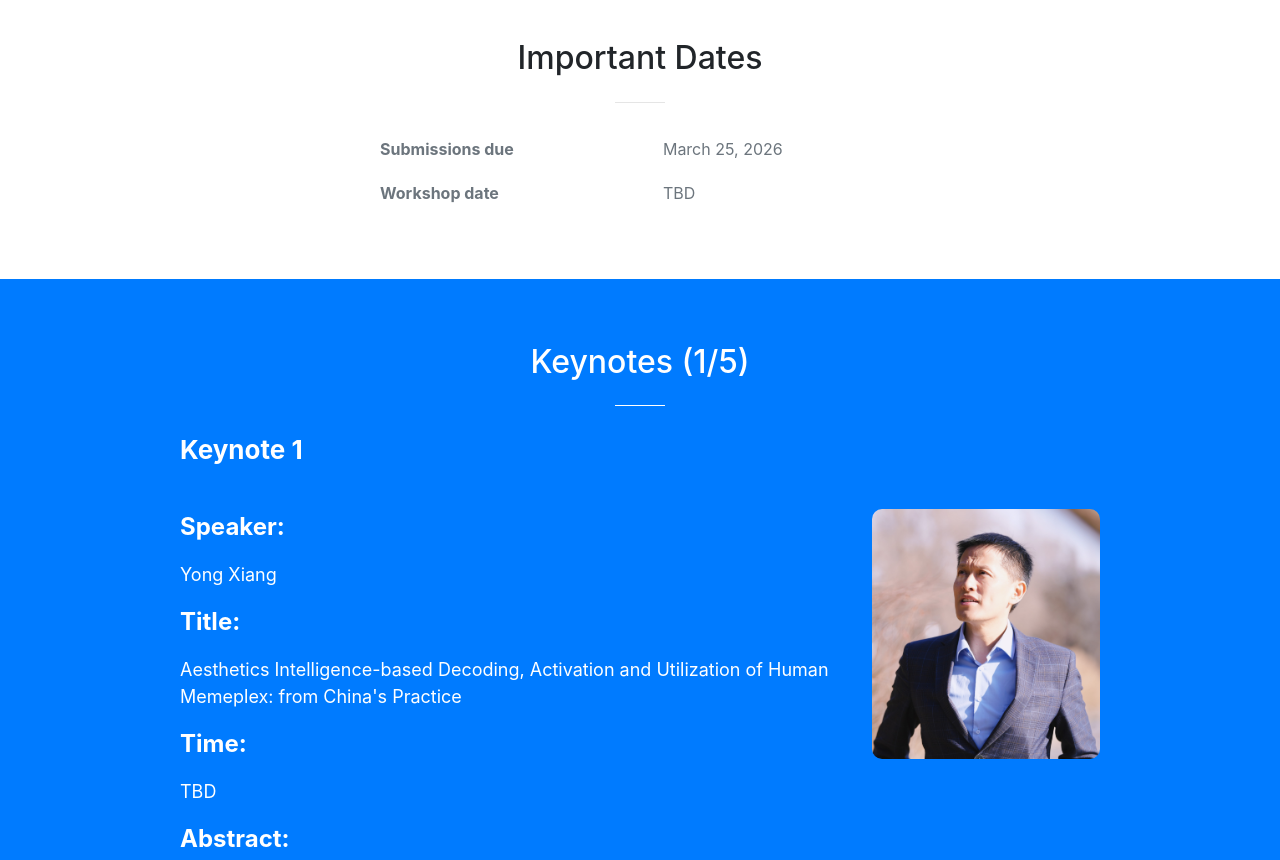
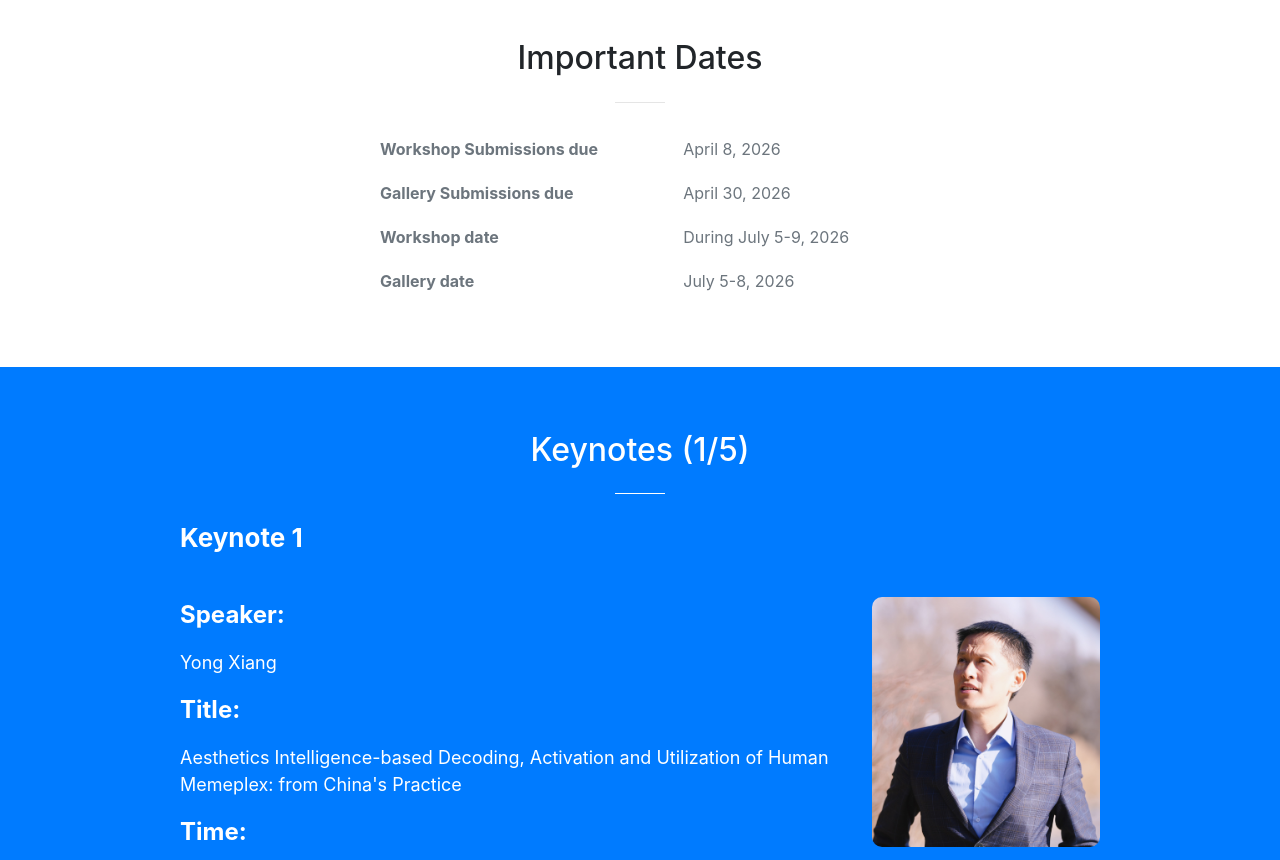
Before and after one commit to aiart2026/aiart2026.github.io, a website with bundled scripts: page index.html in a window 1280 px wide. Shown: the part 3700-4560 px from the top of the page. Built offline with nearby package versions, Linux system fonts and the light colour scheme.

Commit message:
Update index.html

```diff
--- a/index.html
+++ b/index.html
@@ -247,10 +247,18 @@ The authors of selected high-quality papers will be invited to submit an extende
           <table width="100%" cellpadding="10" align="center">
             <tr>
               <td>
-                <div class="text-muted" style="text-align: left; font-weight: bold;">Submissions due</div>
+                <div class="text-muted" style="text-align: left; font-weight: bold;">Workshop Submissions due</div>
               </td>
               <td>
-                <div class="text-muted" style="text-align: left;">March 25, 2026</div>
+                <div class="text-muted" style="text-align: left;">April 8, 2026</div>
+              </td>
+            </tr>
+              <tr>
+              <td>
+                <div class="text-muted" style="text-align: left; font-weight: bold;">Gallery Submissions due</div>
+              </td>
+              <td>
+                <div class="text-muted" style="text-align: left;">April 30, 2026</div>
               </td>
             </tr>
             <tr>
@@ -258,7 +266,15 @@ The authors of selected high-quality papers will be invited to submit an extende
                 <div class="text-muted" style="text-align: left; font-weight: bold;">Workshop date</div>
               </td>
               <td>
-                <div class="text-muted" style="text-align: left;">TBD</div>
+                <div class="text-muted" style="text-align: left;">During July 5-9, 2026</div>
+              </td>
+            </tr>
+             <tr>
+              <td>
+                <div class="text-muted" style="text-align: left; font-weight: bold;">Gallery date</div>
+              </td>
+              <td>
+                <div class="text-muted" style="text-align: left;">July 5-8, 2026</div>
               </td>
             </tr>
 
@@ -692,7 +708,7 @@ The authors of selected high-quality papers will be invited to submit an extende
   <div class="container">
     <div class="row">
       <div class="col-lg-12 text-center">
-        <h2 class="section-heading">Organizing Team</h2>
+        <h2 class="section-heading">Organizing Committee</h2>
         <hr class="dark my-4">
       </div>
     </div>
```
